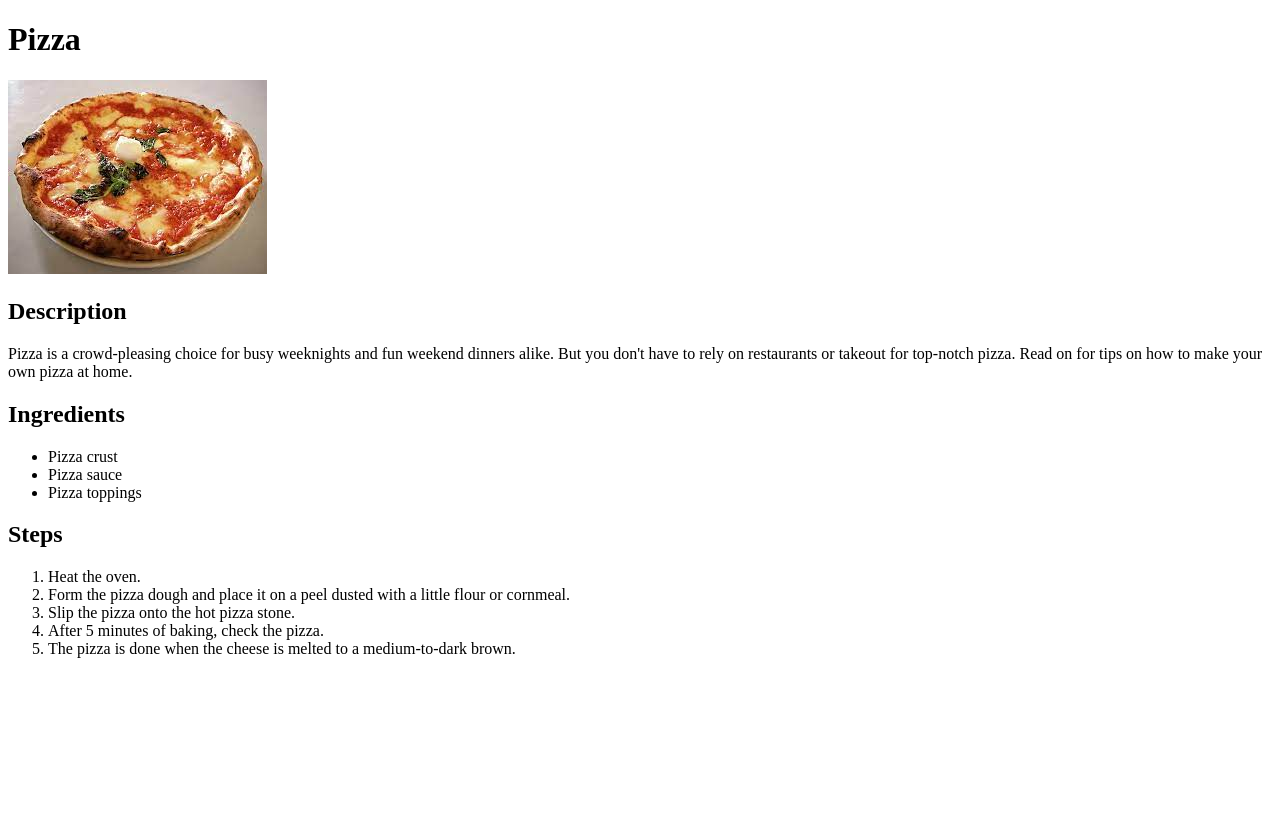
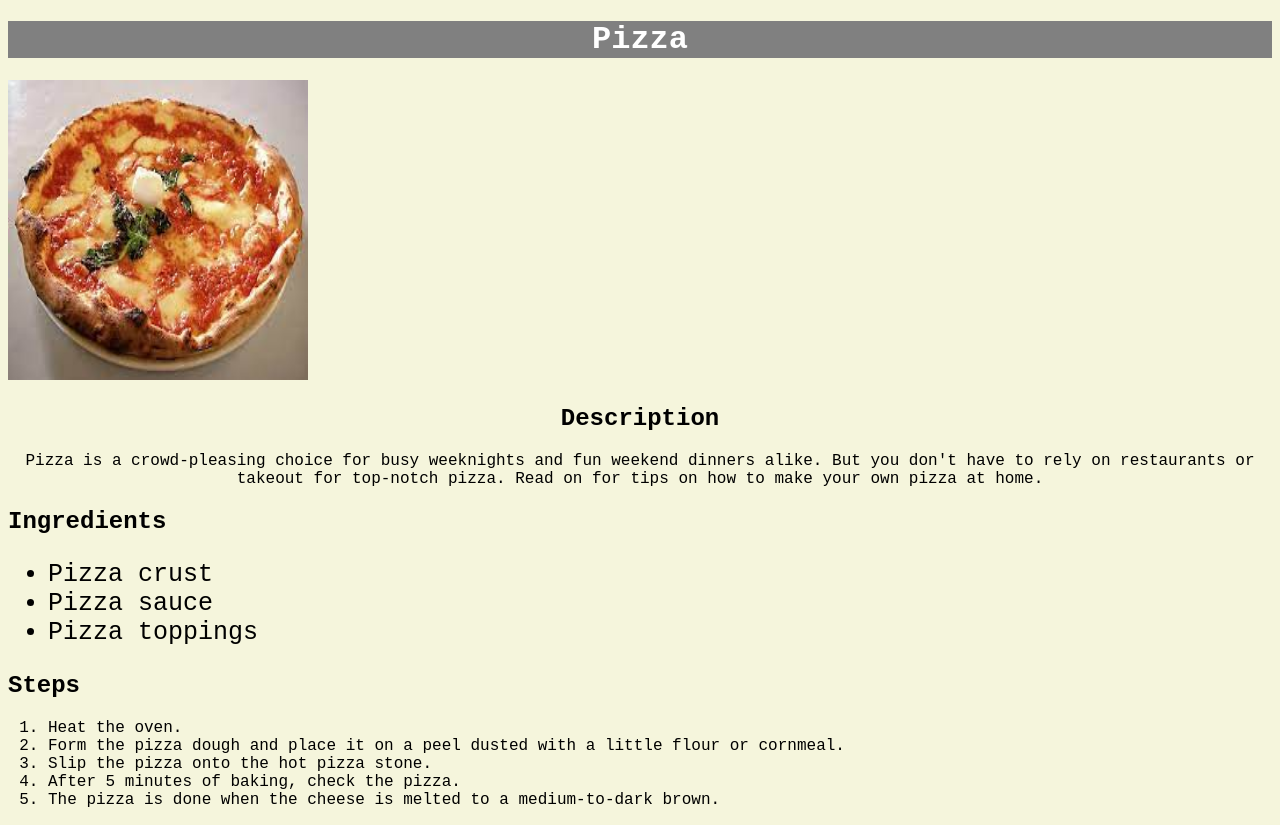
Before and after one commit to x-hoke/odin-recipes, a plain HTML site: page recipes/pizza.html in a window 1280 px wide. Before the commit the page ends 800 px from the top, so only its background shows below. Drawn offline with Linux system fonts and the light colour scheme.

Commit message:
added a little of CSS

```diff
--- a/recipes/pizza.html
+++ b/recipes/pizza.html
@@ -5,17 +5,20 @@
     <meta http-equiv="X-UA-Compatible" content="IE=edge">
     <meta name="viewport" content="width=device-width, initial-scale=1.0">
     <title>Pizza</title>
+    <link rel="stylesheet" href="../style.css">
 </head>
 <body>
     <h1>Pizza</h1>
     <img src="../images/pizza.jpeg" alt="pizza">
     <br>
+    <div class="descrition">
     <h2>Description</h2>
     <p>Pizza is a crowd-pleasing choice for busy weeknights and
         fun weekend dinners alike. But you don't have to rely on restaurants or takeout for top-notch pizza.
         Read on for tips on how to make your own pizza at home. </p>
-    <h2>Ingredients</h2>
-    <ul>
+        </div>
+    <h2 >Ingredients</h2>
+    <ul class="ingredients">
        <li>Pizza crust</li>
        <li>Pizza sauce</li>
        <li>Pizza toppings</li>
--- /dev/null
+++ b/style.css
@@ -0,0 +1,20 @@
+*{
+    background-color: beige;
+    font-family: 'Courier New', Courier, monospace;
+}
+h1{
+    color: white;
+    background-color: gray;
+    text-align: center;
+}
+img{
+    width: 300px;
+    height: 300px;
+
+}
+.ingredients{
+    font-size: 25px;
+}
+.descrition{
+text-align: center;
+}
```
Also changed, not shown: index.html (+7 -2 lines), recipes/dorado.html (+4 -1 lines), recipes/lasagna.html (+4 -1 lines).
